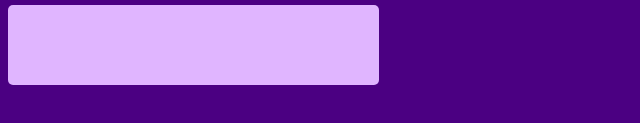
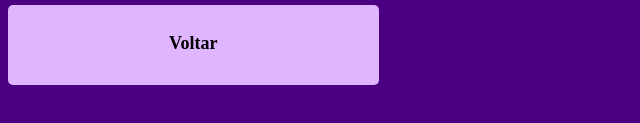
Before and after one commit to plbplbplbplb/-.github.oi, a plain HTML site: page index.html in a window 1280 px wide. Shown: the part 493-616 px from the top of the page, 0-640 px from the left. Drawn offline with Linux system fonts and the light colour scheme.

Commit message:
previamente finalizado

```diff
--- a/cuzinho/cuzinho.css
+++ b/cuzinho/cuzinho.css
@@ -9,6 +9,7 @@ footer{width: 95%; height: 80px; background-color: #E0B5FF;float: left; margin-l
 
 h1{font-family: 'Bernard MT condensed'; font-size: medium; text-align: right; padding-right: 5px;}
 h2{display: inline-block; color: black;}
+h3{font-family: 'Bernard MT condensed'; font-size: large; text-align: center; display: inline-block; padding-top: 10px; color: black;}
 img{width: 100%; height: 200px;}
 li {font-family: 'Bernard MT condensed'; color: black;}
 
@@ -27,3 +28,5 @@ text-align: center;}
 #eu{font-family: 'Bernard MT condensed'; font-size:large;  padding-top: 25px;}
 #boa{font-family: 'Bernard MT condensed'; font-size:medium;  padding-top: 3px;}
 #link{display: inline-block; color: black;}
+
+#foter{text-align: center;}
--- a/index.html
+++ b/index.html
@@ -29,7 +29,7 @@
         <div id="texto1"><a href="https://www.worldwildlife.org/?referer=wwforg"><div id="caixa1"><h2 id="eu">🗯 Página dú Pedro ! </h2></div></a>
         <a href="https://www.greenpeace.org/usa/"><div id="caixa2"><h2 id="boa">💭 Ficou boa ?! </h2></div></a></div>
     </aside>
-    <footer><div></div></footer>
+    <footer><a id="insta" href="https://www.instagram.com/"><div id="foter"><h3>Voltar</h3></div></a></footer>
     </main>
 </body>
 </html>
```
Also changed, not shown: gape/protetor1.html (+1 -1 lines), gape/protetor2.html (+1 -1 lines), gape/protetor3.html (+1 -1 lines).
